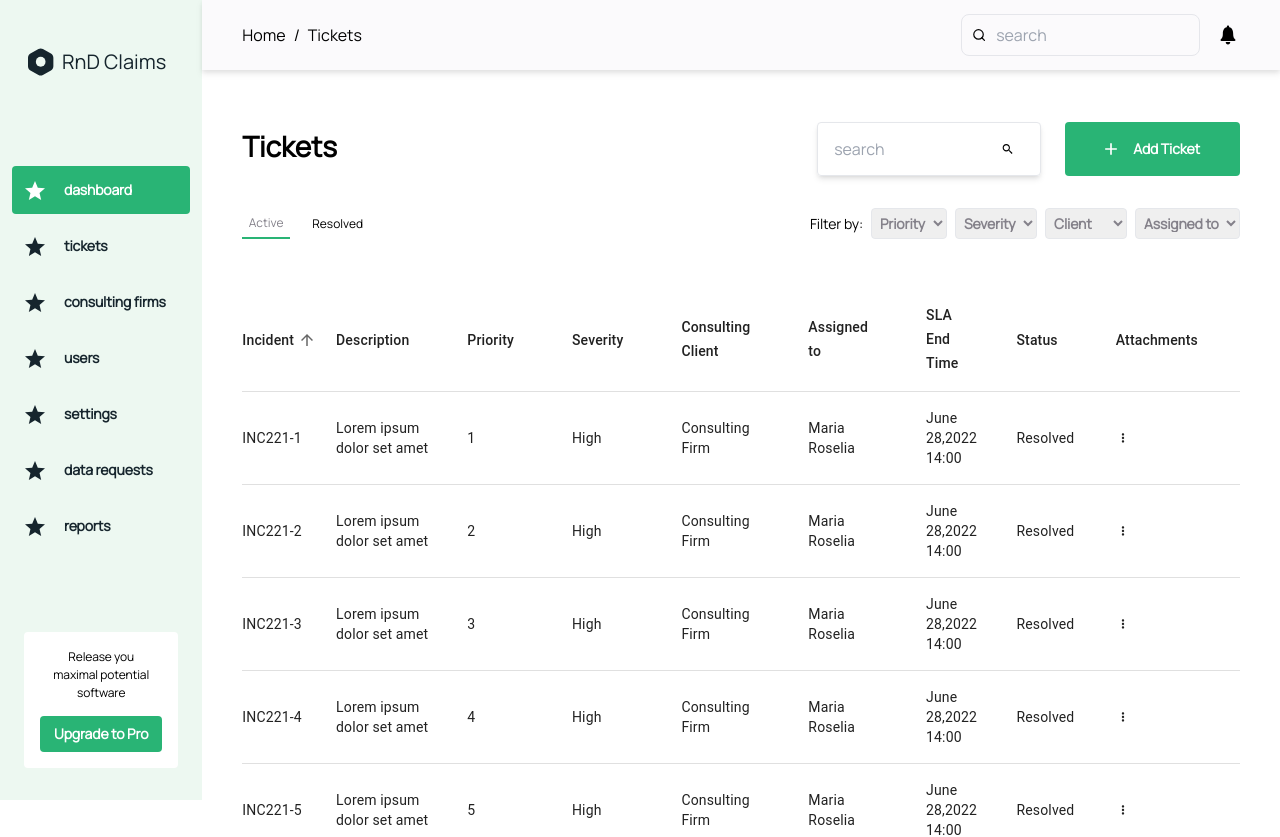
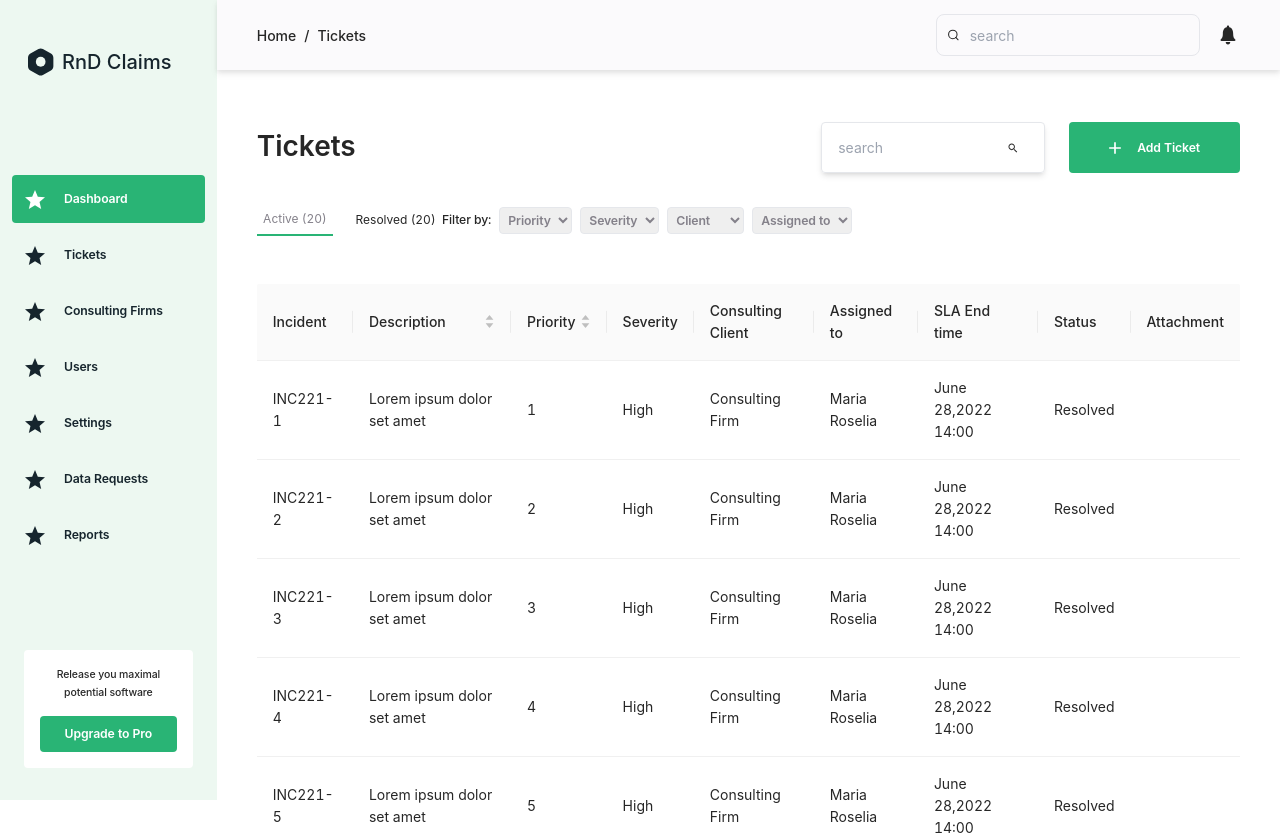
Before and after one commit to CatalystsReachOut/RnD-claims, a React (Vite) app: page /tickets in a window 1280 px wide. Shown: the top 837 px of the page. Built offline with nearby package versions, Linux system fonts and the light colour scheme.

Commit message:
changed sorting :: changes

```diff
--- a/package.json
+++ b/package.json
@@ -15,8 +15,10 @@
     "@emotion/react": "^11.10.5",
     "@emotion/styled": "^11.10.5",
     "@mui/material": "^5.10.12",
+    "antd": "^4.24.1",
     "chroma-js": "^2.4.2",
     "framer-motion": "^7.6.4",
+    "moment": "^2.29.4",
     "react": "^18.2.0",
     "react-dom": "^18.2.0",
     "react-icons": "^4.6.0",
--- a/src/componenets/SideBar/SideBar.jsx
+++ b/src/componenets/SideBar/SideBar.jsx
@@ -6,7 +6,7 @@ import WhiteStar from '../../assets/White-Star.svg'
 
 const SideBar = () => {
 
-    const categories = ["dashboard", "tickets", "consulting firms", "users", "settings", "data requests", "reports"];
+    const categories = ["Dashboard", "Tickets", "Consulting Firms", "Users", "Settings", "Data Requests", "Reports"];
 
     const [active, setActive] = useState(0);
 
--- /dev/null
+++ b/src/componenets/Table/Table.jsx
@@ -0,0 +1,30 @@
+import React from "react";
+import { Table as AntTable } from "antd";
+import "antd/dist/antd.css";
+
+const Table = (props) => {
+  const { columns, ...otherTableProps } = props;
+
+  const sortableColumns = columns.map((column) => {
+    const { sorter, dataIndex, ...otherColumnProps } = column;
+
+    if (sorter) {
+      const { compare, ...otherSorterProps } = sorter;
+
+      return {
+        ...otherColumnProps,
+        dataIndex,
+        sorter: {
+          compare: (rowA, rowB) => compare(rowA[dataIndex], rowB[dataIndex]),
+          ...otherSorterProps
+        }
+      };
+    }
+
+    return { ...otherColumnProps, dataIndex };
+  });
+
+  return <AntTable columns={sortableColumns} {...otherTableProps} />;
+};
+
+export default Table;
--- a/src/componenets/Tables/Tables.jsx
+++ b/src/componenets/Tables/Tables.jsx
@@ -1,5 +1,4 @@
 import * as React from 'react';
-import { BiDotsVerticalRounded } from 'react-icons/bi'
 import PropTypes from 'prop-types';
 import Box from '@mui/material/Box';
 import Table from '@mui/material/Table';
@@ -13,29 +12,9 @@ import TableSortLabel from '@mui/material/TableSortLabel';
 
 import { visuallyHidden } from '@mui/utils';
 
-function createData(Incident, Description, Priority, Severity, Consulting_Client, Assigned_to, SLA_EndTime, Status, Attachments) {
-  return {
-    Incident,
-    Description,
-    Priority,
-    Severity,
-    Consulting_Client,
-    Assigned_to,
-    SLA_EndTime,
-    Status,
-    Attachments
-  };
-}
 
-const rows = [
-  createData('INC221-1', 'Lorem ipsum dolor set amet', 1, 'High', 'Consulting Firm', 'Maria Roselia', 'June 28,2022 14:00', 'Resolved', <BiDotsVerticalRounded />),
-  createData('INC221-2', 'Lorem ipsum dolor set amet', 2, 'High', 'Consulting Firm', 'Maria Roselia', 'June 28,2022 14:00', 'Resolved', <BiDotsVerticalRounded />),
-  createData('INC221-3', 'Lorem ipsum dolor set amet', 3, 'High', 'Consulting Firm', 'Maria Roselia', 'June 28,2022 14:00', 'Resolved', <BiDotsVerticalRounded />),
-  createData('INC221-4', 'Lorem ipsum dolor set amet', 4, 'High', 'Consulting Firm', 'Maria Roselia', 'June 28,2022 14:00', 'Resolved', <BiDotsVerticalRounded />),
-  createData('INC221-5', 'Lorem ipsum dolor set amet', 5, 'High', 'Consulting Firm', 'Maria Roselia', 'June 28,2022 14:00', 'Resolved', <BiDotsVerticalRounded />),
-  createData('INC221-6', 'Lorem ipsum dolor set amet', 6, 'High', 'Consulting Firm', 'Maria Roselia', 'June 28,2022 14:00', 'Resolved', <BiDotsVerticalRounded />),
 
-];
+
 
 function descendingComparator(a, b, orderBy) {
   if (b[orderBy] < a[orderBy]) {
@@ -56,73 +35,18 @@ function getComparator(order, orderBy) {
 // This method is created for cross-browser compatibility, if you don't
 // need to support IE11, you can use Array.prototype.sort() directly
 function stableSort(array, comparator) {
-  const stabilizedThis = array.map((el, index) => [el, index]);
-  stabilizedThis.sort((a, b) => {
+  const stabilizedThis = array?.map((el, index) => [el, index]);
+  stabilizedThis?.sort((a, b) => {
     const order = comparator(a[0], b[0]);
     if (order !== 0) {
       return order;
     }
     return a[1] - b[1];
   });
-  return stabilizedThis.map((el) => el[0]);
+  return stabilizedThis?.map((el) => el[0]);
 }
 
-const headCells = [
-  {
-    id: 'Incident',
-    numeric: false,
-    disablePadding: true,
-    label: 'Incident',
-  },
-  {
-    id: 'Description',
-    numeric: false,
-    disablePadding: false,
-    label: 'Description',
-  },
-  {
-    id: 'Priority',
-    numeric: true,
-    disablePadding: false,
-    label: 'Priority',
-  },
-  {
-    id: 'Severity',
-    numeric: true,
-    disablePadding: false,
-    label: 'Severity',
-  },
-  {
-    id: 'Consulting_Client',
-    numeric: true,
-    disablePadding: false,
-    label: 'Consulting Client',
-  },
-  {
-    id: 'Assigned_to',
-    numeric: true,
-    disablePadding: false,
-    label: 'Assigned to',
-  },
-  {
-    id: 'SLA_End_time',
-    numeric: true,
-    disablePadding: false,
-    label: 'SLA End Time',
-  },
-  {
-    id: 'Status',
-    numeric: true,
-    disablePadding: false,
-    label: 'Status',
-  },
-  {
-    id: 'Attachments',
-    numeric: true,
-    disablePadding: false,
-    label: 'Attachments',
-  },
-];
+
 
 function EnhancedTableHead(props) {
   const { order, orderBy, onRequestSort } =
@@ -135,7 +59,7 @@ function EnhancedTableHead(props) {
     <TableHead>
       <TableRow>
 
-        {headCells.map((headCell) => (
+        {props?.headCells && props?.headCells?.map((headCell) => (
           <TableCell
             key={headCell.id}
             align={'left'}
@@ -169,7 +93,7 @@ EnhancedTableHead.propTypes = {
 };
 
 
-export default function EnhancedTable() {
+export default function EnhancedTable({ rows, headCells, head }) {
   const [order, setOrder] = React.useState('asc');
   const [orderBy, setOrderBy] = React.useState('Incident');
   const handleRequestSort = (event, property) => {
@@ -185,17 +109,14 @@ export default function EnhancedTable() {
     <TableContainer>
       <Table>
         <EnhancedTableHead
-
+          headCells={headCells}
           order={order}
           orderBy={orderBy}
           onRequestSort={handleRequestSort}
         />
         <TableBody>
-          {/* if you don't need to support IE11, you can replace the `stableSort` call with:
-             rows.sort(getComparator(order, orderBy)).slice() */}
-          {stableSort(rows, getComparator(order, orderBy))
 
-            .map((row, index) => {
+          {stableSort(rows, getComparator(order, orderBy))?.map((row, index) => {
 
               const labelId = `enhanced-table-checkbox-${index}`;
 
--- a/src/componenets/Tickets/Tickets.jsx
+++ b/src/componenets/Tickets/Tickets.jsx
@@ -1,18 +1,95 @@
-import React, { useState ,useRef} from 'react'
+import React, { useState, useRef } from 'react'
 import { IoMdSearch } from 'react-icons/io'
-import { Tabs, TabList, Tab, Progress, Textarea } from '@chakra-ui/react'
-import Tables from '../Tables/Tables'
+import { Tabs, TabList, Tab, Progress, Textarea, TabPanel, TabPanels } from '@chakra-ui/react'
+import Table from '../Table/Table'
 import { GrClose } from 'react-icons/gr'
 import plus from '../../assets/Plus.svg'
 import SelectInput from '../SelectInput/SelectInput'
 import CustomSelect from '../CustomSelect/CustomSelect'
-import {RiFlag2Fill} from 'react-icons/ri'
-import {BsSquareFill} from 'react-icons/bs'
-import {TbCloudUpload} from 'react-icons/tb'
+import { RiFlag2Fill } from 'react-icons/ri'
+import { BsSquareFill } from 'react-icons/bs'
+import { TbCloudUpload } from 'react-icons/tb'
+import { headCells, rows } from '../../data/data'
+import { BiDotsVerticalRounded } from 'react-icons/bi'
+import { Sorter } from '../../helpers/Sorter'
+
+
+
+
+const columns = [
+  {
+    title: "Incident",
+    dataIndex: "incident"
+  },
+  {
+    title: "Description",
+    dataIndex: "description",
+    sorter: {
+      compare: Sorter.DEFAULT,
+      multiple: 3
+    }
+  },
+  {
+    title: "Priority",
+    dataIndex: "priority",
+    sorter: {
+      compare: Sorter.DEFAULT,
+      multiple: 2
+    }
+  },
+  {
+    title: "Severity",
+    dataIndex: "severity"
+  },
+  {
+    title: "Consulting Client",
+    dataIndex: "consulting_client"
+  },
+  {
+    title: "Assigned to",
+    dataIndex: "assigned_to"
+  },
+  {
+    title: "SLA End time",
+    dataIndex: "sla_endtime"
+  },
+  {
+    title: "Status",
+    dataIndex: "status"
+  },
+  {
+    title: "Attachment",
+    dataIndex: "attachment"
+  },
+];
+
+function createData(incident, description, priority, severity, consulting_client, assigned_to, sla_endtime, status, attachments) {
+  return {
+      incident,
+      description,
+      priority,
+      severity,
+      consulting_client,
+      assigned_to,
+      sla_endtime,
+      status,
+      attachments
+  };
+}
+
+
+const data = [
+  createData('INC221-1', 'Lorem ipsum dolor set amet', 1, 'High', 'Consulting Firm', 'Maria Roselia', 'June 28,2022 14:00', 'Resolved'),
+  createData('INC221-2', 'Lorem ipsum dolor set amet', 2, 'High', 'Consulting Firm', 'Maria Roselia', 'June 28,2022 14:00', 'Resolved'),
+  createData('INC221-3', 'Lorem ipsum dolor set amet', 3, 'High', 'Consulting Firm', 'Maria Roselia', 'June 28,2022 14:00', 'Resolved'),
+  createData('INC221-4', 'Lorem ipsum dolor set amet', 4, 'High', 'Consulting Firm', 'Maria Roselia', 'June 28,2022 14:00', 'Resolved'),
+  createData('INC221-5', 'Lorem ipsum dolor set amet', 5, 'High', 'Consulting Firm', 'Maria Roselia', 'June 28,2022 14:00', 'Resolved'),
+  createData('INC221-6', 'Lorem ipsum dolor set amet', 6, 'High', 'Consulting Firm', 'Maria Roselia', 'June 28,2022 14:00', 'Resolved', <BiDotsVerticalRounded />)
+]
 
 const Tickets = () => {
 
-  const [add,setAdd] = useState(false)
+  const [add, setAdd] = useState(false)
   const openClose = useRef(false);
 
   const open = () => {
@@ -21,7 +98,7 @@ const Tickets = () => {
 
   const close = (e) => {
 
-    if(e.target.matches("#close-button")){
+    if (e.target.matches("#close-button")) {
 
       openClose.current.style.display = "none";
     }
@@ -37,62 +114,63 @@ const Tickets = () => {
 
   const statusOptions = [
     {
-      label:<div className='flex items-center gap-2'><BsSquareFill className='text-gray-500 capitalize'/>open</div>,
-      value:"open"
+      label: <div className='flex items-center gap-2'><BsSquareFill className='text-gray-500 capitalize' />open</div>,
+      value: "open"
     },
     {
-      label:<div className='flex items-center gap-2'><BsSquareFill className='text-orange-500 capitalize'/>In Progress</div>,
-      value:"in progress",
-      bgcolor:"var(--highlight-green-color)"
+      label: <div className='flex items-center gap-2'><BsSquareFill className='text-orange-500 capitalize' /> In Progress</div>,
+      value: "in progress",
+      bgcolor: "var(--highlight-green-color)"
     },
     {
-      label:<div className='flex items-center gap-2'><BsSquareFill className='text-yellow-600 capitalize'/>in review</div>,
-      value:"in review"
+      label: <div className='flex items-center gap-2'><BsSquareFill className='text-yellow-600 capitalize' /> In review</div>,
+      value: "in review"
     },
     {
-      label:<div className='flex items-center gap-2'><BsSquareFill className='text-red-600 capitalize'/>blocked</div>,
-      value:"blocked"
+      label: <div className='flex items-center gap-2'><BsSquareFill className='text-red-600 capitalize' /> Blocked</div>,
+      value: "blocked"
     },
-    {label:<div className='flex items-center gap-2'><BsSquareFill className='text-green-700 capitalize'/>closed</div>,
-      value:"closed"
+    {
+      label: <div className='flex items-center gap-2'><BsSquareFill className='text-green-700 capitalize' /> Closed</div>,
+      value: "closed"
     },
   ]
 
-  const severityOptions=[
+  const severityOptions = [
     {
-        label: <div className='flex items-center gap-2 '> <RiFlag2Fill className='text-[red]'/> Urgent </div>,
-        value:'Urgent'
+      label: <div className='flex items-center gap-2 '> <RiFlag2Fill className='text-[red]' /> Urgent </div>,
+      value: 'Urgent'
     },
     {
-        label: <div className='flex items-center gap-2 '> <RiFlag2Fill className='text-[orange]'/> High </div>,
-        value:'High'
+      label: <div className='flex items-center gap-2 '> <RiFlag2Fill className='text-[orange]' /> High </div>,
+      value: 'High'
     },
     {
-        label: <div className='flex items-center gap-2 '> <RiFlag2Fill className='text-[blue]'/> Normal </div>,
-        value:'Normal'
+      label: <div className='flex items-center gap-2 '> <RiFlag2Fill className='text-[blue]' /> Normal </div>,
+      value: 'Normal'
     },
     {
-        label: <div className='flex items-center gap-2 '> <RiFlag2Fill className='text-[grey]'/> Low </div>,
-        value:'Low'
+      label: <div className='flex items-center gap-2 '> <RiFlag2Fill className='text-[grey]' /> Low </div>,
+      value: 'Low'
     },
   ]
 
   const priorityOptions = [
     {
       label: <div> 1 </div>,
-    value:'1'
+      value: '1'
     },
     {
       label: <div> 2 </div>,
-    value:'2'
+      value: '2'
     },
     {
       label: <div>3</div>,
-    value:'3'
+      value: '3'
     },
     {
       label: <div>4</div>,
-    value:'4'
+      value: '4'
     },
 
   ]
@@ -100,56 +178,56 @@ const priorityOptions = [
   const firmOptions = [
     {
       label: <div>Option 1</div>,
-    value:'Option 1'
+      value: 'Option 1'
     },
     {
       label: <div> Apex India </div>,
-    value:'Apex India'
+      value: 'Apex India'
     },
     {
       label: <div>Option 3</div>,
-    value:'Option 3'
+      value: 'Option 3'
     },
     {
       label: <div>Option 4</div>,
-    value:'Option 4'
+      value: 'Option 4'
     },
   ]
 
   const endClientOptions = [
     {
       label: <div>Option 1</div>,
-    value:'Option 1'
+      value: 'Option 1'
     },
     {
       label: <div> Tata Group </div>,
-    value:'Tata Group'
+      value: 'Tata Group'
     },
     {
       label: <div>Option 3</div>,
-    value:'Option 3'
+      value: 'Option 3'
     },
     {
       label: <div>Option 4</div>,
-    value:'Option 4'
+      value: 'Option 4'
     },
   ]
   const engagementOptions = [
     {
       label: <div>Option 1</div>,
-    value:'Option 1'
+      value: 'Option 1'
     },
     {
       label: <div> Tata Safari </div>,
-    value:'Tata Safari'
+      value: 'Tata Safari'
     },
     {
       label: <div>Option 3</div>,
-    value:'Option 3'
+      value: 'Option 3'
     },
     {
       label: <div>Option 4</div>,
-    value:'Option 4'
+      value: 'Option 4'
     },
   ]
 
@@ -209,7 +287,8 @@ const engagementOptions = [
         }]
     },
 
-    { name: "Client", inputs: [
+    {
+      name: "Client", inputs: [
         {
           label: "Client",
           value: "null",
@@ -235,9 +314,11 @@ const engagementOptions = [
           value: "Option4",
           selected: false
         }
-    ] },
+      ]
+    },
 
-    { name: "Assigned to", inputs:[
+    {
+      name: "Assigned to", inputs: [
         {
           label: "Assigned to",
           value: "null",
@@ -263,8 +344,10 @@ const engagementOptions = [
           value: "Option4",
           selected: false
         }
-    ] },
-    { name: "Status", inputs: [
+      ]
+    },
+    {
+      name: "Status", inputs: [
         {
           label: "Status",
           value: "null",
@@ -290,9 +373,11 @@ const engagementOptions = [
           value: "Option4",
           selected: false
         }
-    ] },
+      ]
+    },
 
-    { name: "Status", inputs: [
+    {
+      name: "Status", inputs: [
         {
           label: "Status",
           value: "null",
@@ -318,7 +403,8 @@ const engagementOptions = [
           value: 4,
           selected: false
         }
-    ] },
+      ]
+    },
   ]
 
 
@@ -349,21 +435,21 @@ const engagementOptions = [
           right: "0px",
           top: "0px",
           width: "500px",
-          display:"none" ,
+          display: "none",
           padding: "3rem 2.25rem",
           zIndex: "999",
           background: "#fff",
           borderTop: "1px solid #e9e9e9",
           minHeight: "100vh",
-          transition:"0.5s"
-        }} ref = {openClose} id="formContainer">
+          transition: "0.5s"
+        }} ref={openClose} id="formContainer">
           <div className='flex justify-between items-center'>
             <h1 className='text-2xl text-[1.75rem] mb-[1rem]'>Name of the ticket</h1>
             <GrClose onClick={(e) => close(e)} className="cursor-pointer" id='close-button' />
           </div>
 
           <div className='w-[180px]'>
-            <CustomSelect options={statusOptions}/>
+            <CustomSelect options={statusOptions} />
           </div>
 
           <div className="assign flex mt-[2.5rem] items-center">
@@ -389,7 +475,7 @@ const engagementOptions = [
             <div className='text-s text-secondary w-[180px]'>
               Severity
             </div>
-            <CustomSelect options={severityOptions}/>
+            <CustomSelect options={severityOptions} />
 
           </div>
           <div className='flex items-center mt-[2rem] mb-[1.5rem]'>
@@ -437,7 +523,7 @@ const engagementOptions = [
           </div>
 
           <div className='flex flex-col items-center border-secondary border-dashed border-2 p-4 rounded'>
-            <TbCloudUpload className='text-[3.75rem] text-secondary'/>
+            <TbCloudUpload className='text-[3.75rem] text-secondary' />
             <p className='font-Manrope leading-6 font-medium text-[17px] text-primary'>Upload Media here</p>
             <p className='font-Manrope leading-4 text-[0.75em] font-medium text-secondary'>Image can be size of 512 PX by 512 PX Only</p>
           </div>
@@ -452,13 +538,12 @@ const engagementOptions = [
 
       </div>
 
+      <Tabs isLazy className='flex-auto'>
         <div className='flex items-center flex-col md:flex-row mt-[2rem] mb-[3rem]'>
-        <Tabs isLazy className='flex-auto'>
           <TabList>
-            <Tab _selected={{ borderBottom: "solid 2px #29B475", color: "#84818A" }} className="text-xs text-quarternary p-[0.4rem]" textAlign="center" mr="1rem">Active</Tab>
-            <Tab _selected={{ borderBottom: "solid 2px #29B475", color: "#84818A" }} className="text-xs text-quarternary p-[0.4rem]" textAlign="center">Resolved</Tab>
+            <Tab _selected={{ borderBottom: "solid 2px #29B475", color: "#84818A" }} className="text-xs text-quarternary p-[0.4rem]" textAlign="center" mr="1rem">Active (20)</Tab>
+            <Tab _selected={{ borderBottom: "solid 2px #29B475", color: "#84818A" }} className="text-xs text-quarternary p-[0.4rem]" textAlign="center">Resolved (20)</Tab>
           </TabList>
-        </Tabs>
           <div className='flex max-w-[100%] scrollbar-hide md:items-center gap-x-2 overflow-scroll mt-[10px] md:mt-0 justify-start'>
             <p className='text-s font-medium whitespace-nowrap flex items-center'>Filter by:</p>
 
@@ -470,8 +555,21 @@ const engagementOptions = [
 
           </div>
 
+
+
+
         </div>
-      <Tables />
+        <TabPanels  >
+          <TabPanel>
+            <Table columns={columns} dataSource={data} />
+          </TabPanel>
+          <TabPanel>
+            <p>two!</p>
+          </TabPanel>
+        </TabPanels>
+
+      </Tabs>
+
     </div >
   )
 }
--- /dev/null
+++ b/src/data/data.js
@@ -0,0 +1,82 @@
+import { BiDotsVerticalRounded } from 'react-icons/bi'
+
+
+export const headCells = [
+    {
+        id: 'Incident',
+        numeric: false,
+        disablePadding: true,
+        label: 'Incident',
+    },
+    {
+        id: 'Description',
+        numeric: false,
+        disablePadding: false,
+        label: 'Description',
+    },
+    {
+        id: 'Priority',
+        numeric: true,
+        disablePadding: false,
+        label: 'Priority',
+    },
+    {
+        id: 'Severity',
+        numeric: true,
+        disablePadding: false,
+        label: 'Severity',
+    },
+    {
+        id: 'Consulting_Client',
+        numeric: true,
+        disablePadding: false,
+        label: 'Consulting Client',
+    },
+    {
+        id: 'Assigned_to',
+        numeric: true,
+        disablePadding: false,
+        label: 'Assigned to',
+    },
+    {
+        id: 'SLA_End_time',
+        numeric: true,
+        disablePadding: false,
+        label: 'SLA End Time',
+    },
+    {
+        id: 'Status',
+        numeric: true,
+        disablePadding: false,
+        label: 'Status',
+    },
+    {
+        id: 'Attachments',
+        numeric: true,
+        disablePadding: false,
+        label: 'Attachments',
+    },
+];
+
+function createData(Incident, Description, Priority, Severity, Consulting_Client, Assigned_to, SLA_EndTime, Status, Attachments) {
+    return {
+        Incident,
+        Description,
+        Priority,
+        Severity,
+        Consulting_Client,
+        Assigned_to,
+        SLA_EndTime,
+        Status,
+        Attachments
+    };
+}
+
+export const rows = [
+    createData('INC221-1', 'Lorem ipsum dolor set amet', 1, 'High', 'Consulting Firm', 'Maria Roselia', 'June 28,2022 14:00', 'Resolved'),
+    createData('INC221-2', 'Lorem ipsum dolor set amet', 2, 'High', 'Consulting Firm', 'Maria Roselia', 'June 28,2022 14:00', 'Resolved'),
+    createData('INC221-3', 'Lorem ipsum dolor set amet', 3, 'High', 'Consulting Firm', 'Maria Roselia', 'June 28,2022 14:00', 'Resolved'),
+    createData('INC221-4', 'Lorem ipsum dolor set amet', 4, 'High', 'Consulting Firm', 'Maria Roselia', 'June 28,2022 14:00', 'Resolved'),
+    createData('INC221-5', 'Lorem ipsum dolor set amet', 5, 'High', 'Consulting Firm', 'Maria Roselia', 'June 28,2022 14:00', 'Resolved'),
+    createData('INC221-6', 'Lorem ipsum dolor set amet', 6, 'High', 'Consulting Firm', 'Maria Roselia', 'June 28,2022 14:00', 'Resolved')
+];
--- /dev/null
+++ b/src/helpers/Sorter.js
@@ -0,0 +1,23 @@
+import moment from "moment";
+
+/**
+ * @param {string} dateA - a date, represented in string format
+ * @param {string} dateB - a date, represented in string format
+ */
+const dateSort = (dateA, dateB) => moment(dateA).diff(moment(dateB));
+
+/**
+ *
+ * @param {number|string} a
+ * @param {number|string} b
+ */
+const defaultSort = (a, b) => {
+  if (a < b) return -1;
+  if (b < a) return 1;
+  return 0;
+};
+
+export const Sorter = {
+  DEFAULT: defaultSort,
+  DATE: dateSort
+};
--- a/src/pages/Dashboard/Dashboard.jsx
+++ b/src/pages/Dashboard/Dashboard.jsx
@@ -13,8 +13,8 @@ const Dashboard = () => {
       <div className='w-full'>
 
         <div className='flex flex-auto justify-center items-center px-[2.5rem] py-[1.5rem] bg-[#FBFAFC] h-[4.375rem] drop-shadow-md w-full'>
+
           <Breadcrumb className='font-medium flex-auto'>
-
 
             <BreadcrumbItem>
               <BreadcrumbLink href='/'>Home</BreadcrumbLink>
@@ -23,12 +23,15 @@ const Dashboard = () => {
             <BreadcrumbItem isCurrentPage>
               <BreadcrumbLink href='#'>Tickets</BreadcrumbLink>
             </BreadcrumbItem>
+
           </Breadcrumb>
 
           <div className='flex items-center border-[1px] p-[0.0.625rem] border-solid border-[#E5E6EB] ml-[20px] md:m-0 rounded-lg  box-border'>
 
             <FiSearch className='mr-[0.625rem]' />
+
             <input type="text" placeholder="search" className='w-full  h-[2.5rem] bg-transparent border-none outline-none' />
+
           </div>
 
           <IoIosNotifications className='md:ml-[1rem] m-0  text-[1.5rem]' />
```
Also changed, not shown: src/helpers/createData.js (added), 1 other file (tests, documents, lock files or other folders). Lines whose indentation alone changed are shown as unchanged.
